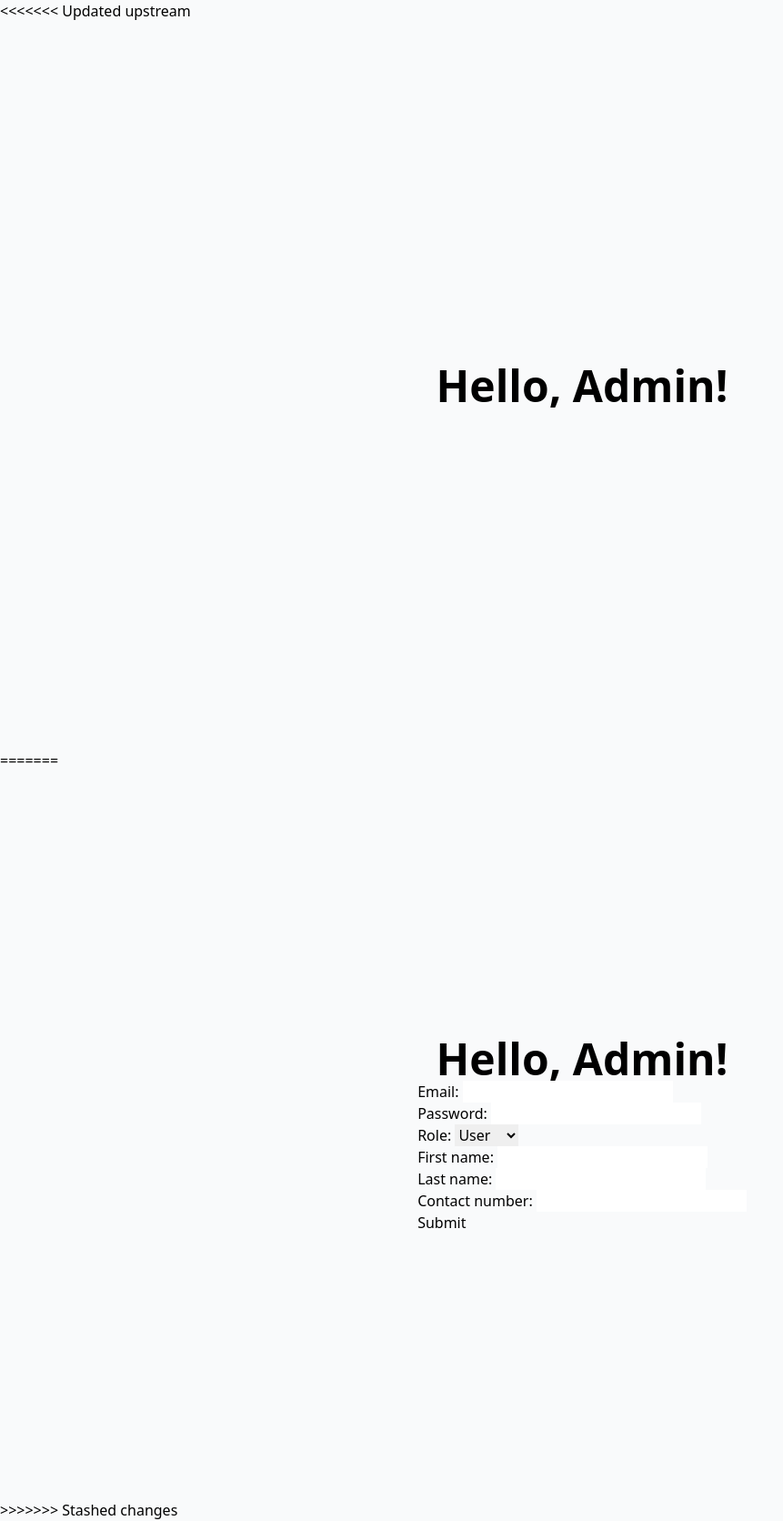
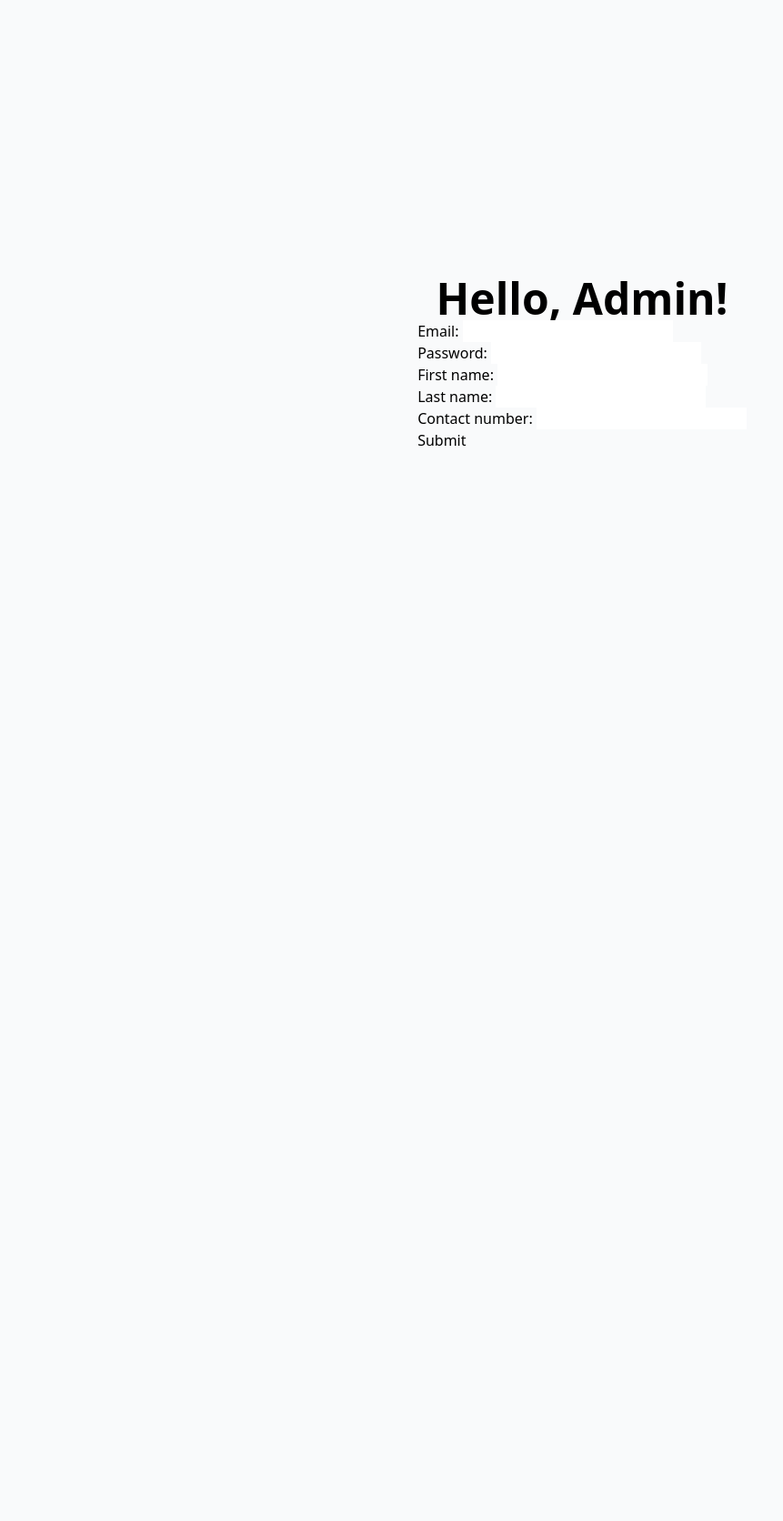
Before and after one commit to kioijimo/g2-python-project, a Django app: page /admin/ in a window 1280 px wide. Shown: the whole page at 91% size, without its empty margins (0-861 px from the left). After the commit the page ends 490 px from the top, so only its background shows below. Run offline with Django 5.2, Linux system fonts and the light colour scheme; parts of the project's set-up code (start-up, migrations or seed data) failed here and were passed over; some libraries are stand-ins or nearby versions.

Commit message:
Create fresh migration and fix code conflict from dirty stash

```diff
--- a/app/views.py
+++ b/app/views.py
@@ -13,8 +13,8 @@ def login(request):
 def admin(request):
     context = {}
 
-    user_form = forms.UserForm(request.POST or None, authorized=True)
-    profile_form = forms.ProfileForm(request.POST or None)
+    user_form = forms.UserForm(request.POST or None)
+    profile_form = forms.ProfileForm(data=request.POST or None)
 
     if user_form.is_valid() and profile_form.is_valid():
         user = user_form.save()
--- a/templates/admin.html
+++ b/templates/admin.html
@@ -8,15 +8,10 @@
     {% tailwind_css %}
   </head>
 
-  <body class="bg-gray-50 text-black font-sans leading-normal tracking-normal">
+  <body class="bg-gray-50 text-black font-sans">
     <div class="container mx-auto">
-<<<<<<< Updated upstream
-      <section class="flex items-center justify-center h-screen">
+      <div class="flex flex-col items-center justify-center h-screen">
         <h1 class="text-5xl font-bold">Hello, Admin!</h1>
-      </section>
-=======
-      <div class="flex flex-col items-center justify-center h-screen">
-        <h1 class="inline text-5xl font-bold">Hello, Admin!</h1>
 
         <form method="post">
           {% csrf_token %} {{ forms.user }} {{ forms.profile }}
@@ -34,7 +29,6 @@
         </ul>
         {% endif %}
       </div>
->>>>>>> Stashed changes
     </div>
   </body>
 </html>
```
Also changed, not shown: app/migrations/0001_initial.py, app/migrations/0002_alter_catalogitem_status.py (deleted), app/migrations/0003_alter_user_role.py (deleted).
